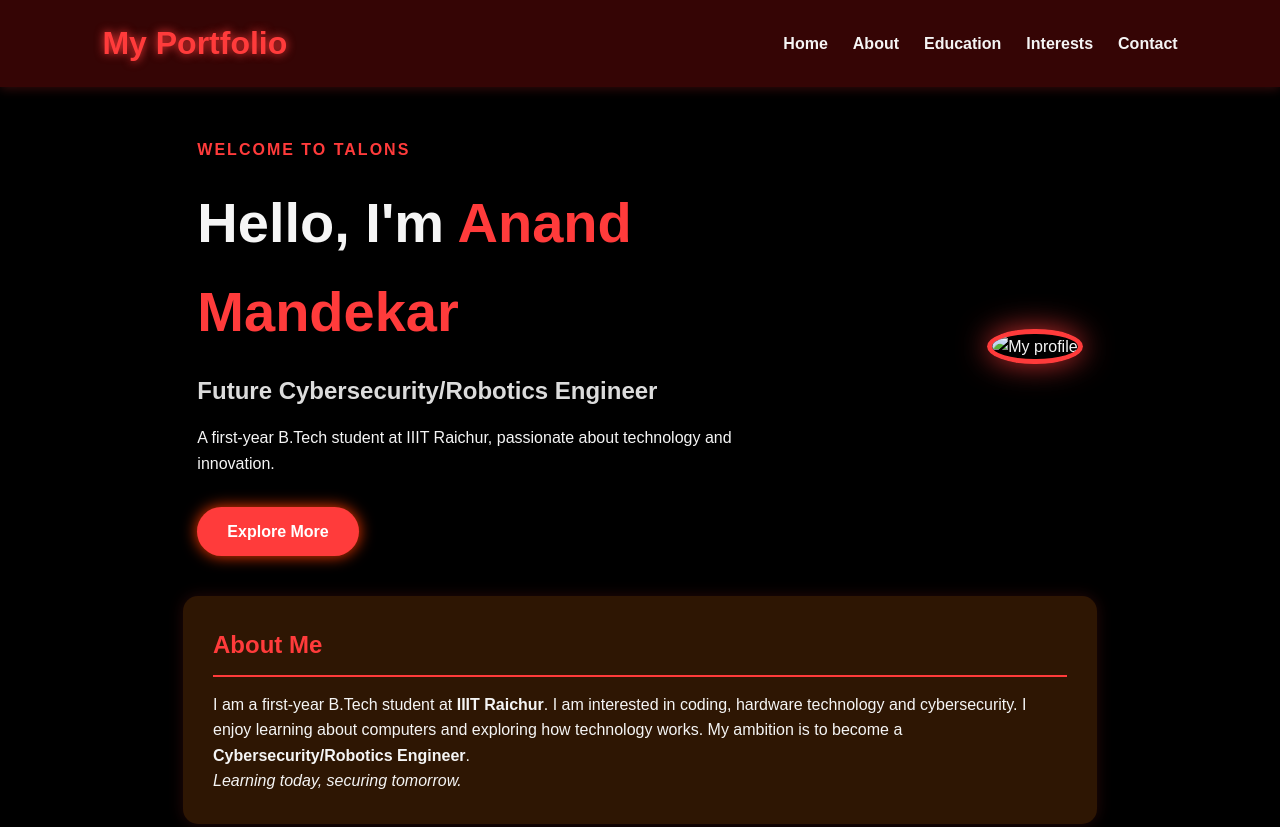
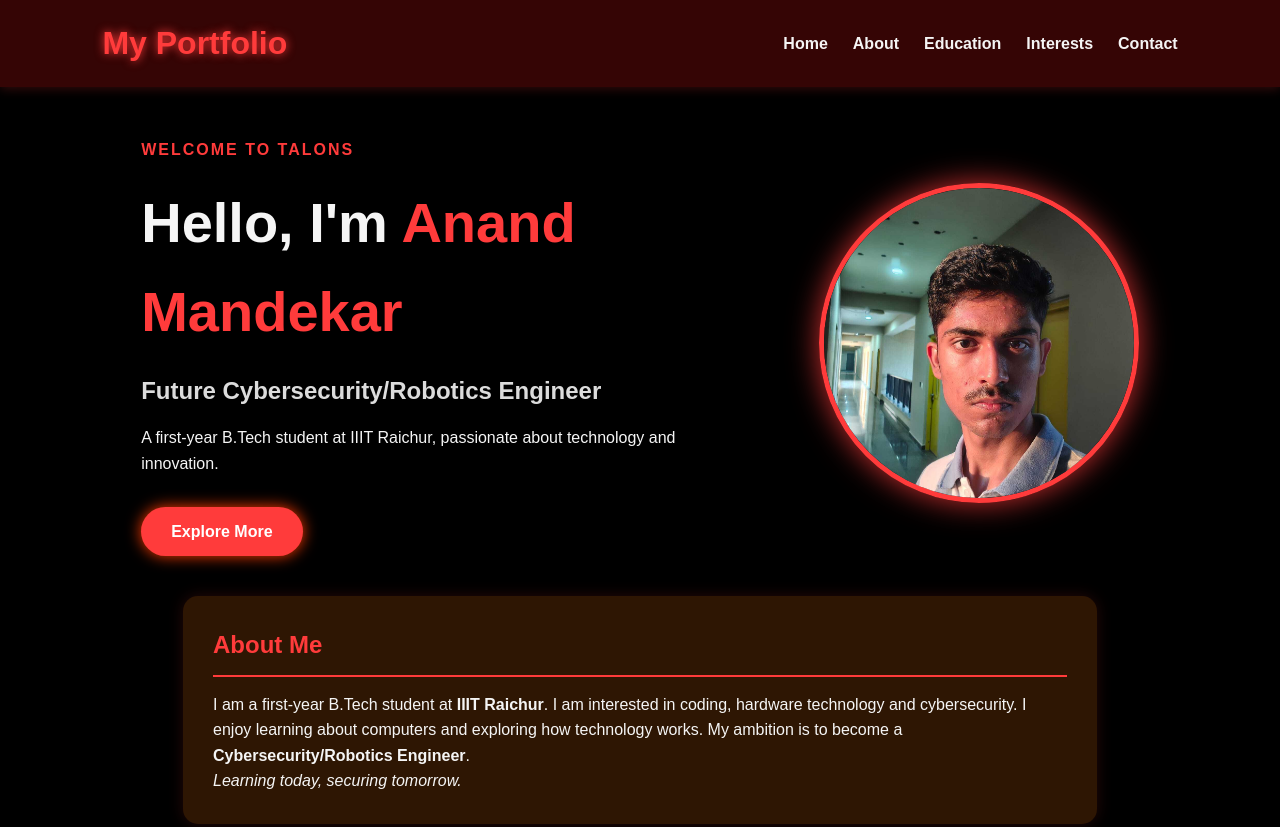
Before and after one commit to luckyanandmandekar-cmyk/CS101-Portfolio, a plain HTML site: page index.html in a window 1280 px wide. Shown: the top 827 px of the page. Drawn offline with Linux system fonts and the light colour scheme.

Commit message:
Update index.html

```diff
--- a/index.html
+++ b/index.html
@@ -41,7 +41,7 @@
         </div>
 
         <div class="profile">
-            <img src="images/myphoto.jpg" alt="My profile">
+            <img src="myphoto.jpg" alt="My profile">
 
         </div>
         <section id="about" class="section">
```
